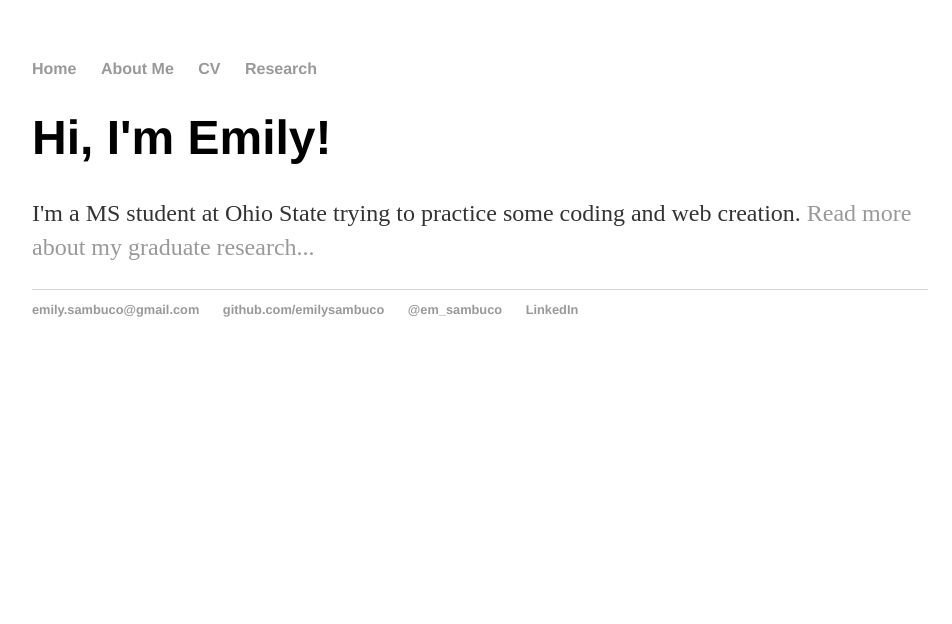
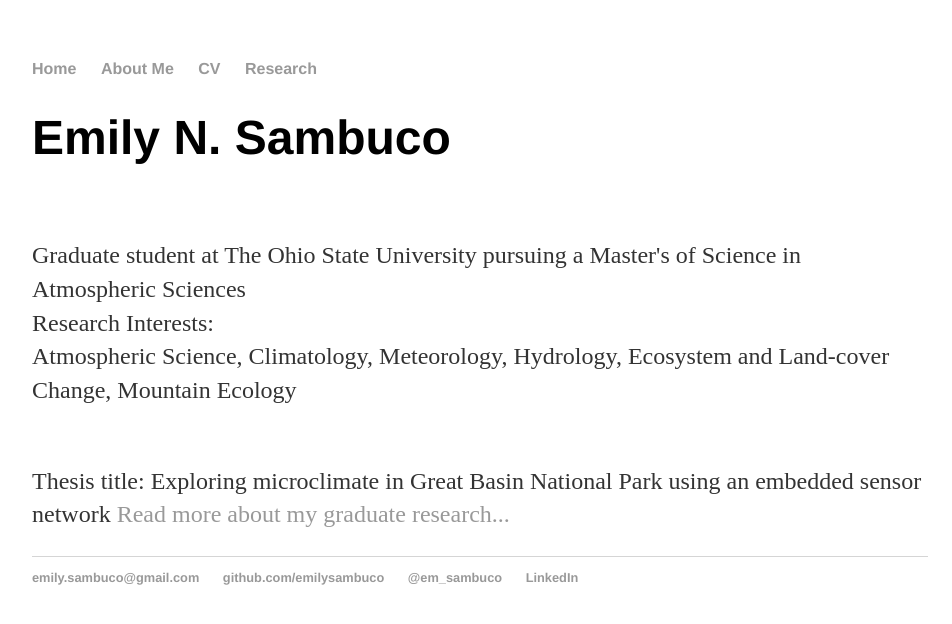
Before and after one commit to emilysambuco/PersonalWebsite, a Jekyll site: the page built from index.html, in a window 1280 px wide. Shown: the top 624 px of the page, without its empty margins (160-1112 px from the left). Built offline with Jekyll 4.4.1, drawn with Linux system fonts in a browser that asks for light colours.

Commit message:
Update index.html

```diff
--- a/index.html
+++ b/index.html
@@ -3,6 +3,12 @@ layout: default
 title: Emily N. Sambuco
 ---
 <div class="blurb">
-	<h1>Hi, I'm Emily!</h1>
-	<p>I'm a MS student at Ohio State trying to practice some coding and web creation. <a href="/about"> Read more about my graduate research...</a></p>
+	<h1>Emily N. Sambuco</h1>
+	<br>
+	<p>Graduate student at The Ohio State University pursuing a Master's of Science in Atmospheric Sciences
+	<br>Research Interests:
+		<br>Atmospheric Science, Climatology, Meteorology, Hydrology, Ecosystem and Land-cover Change, Mountain Ecology
+<p>
+	<br>Thesis title: Exploring microclimate in Great Basin National Park using an embedded sensor network
+	<a href="/about"> Read more about my graduate research...</a></p>
 </div><!-- /.blurb -->
```
